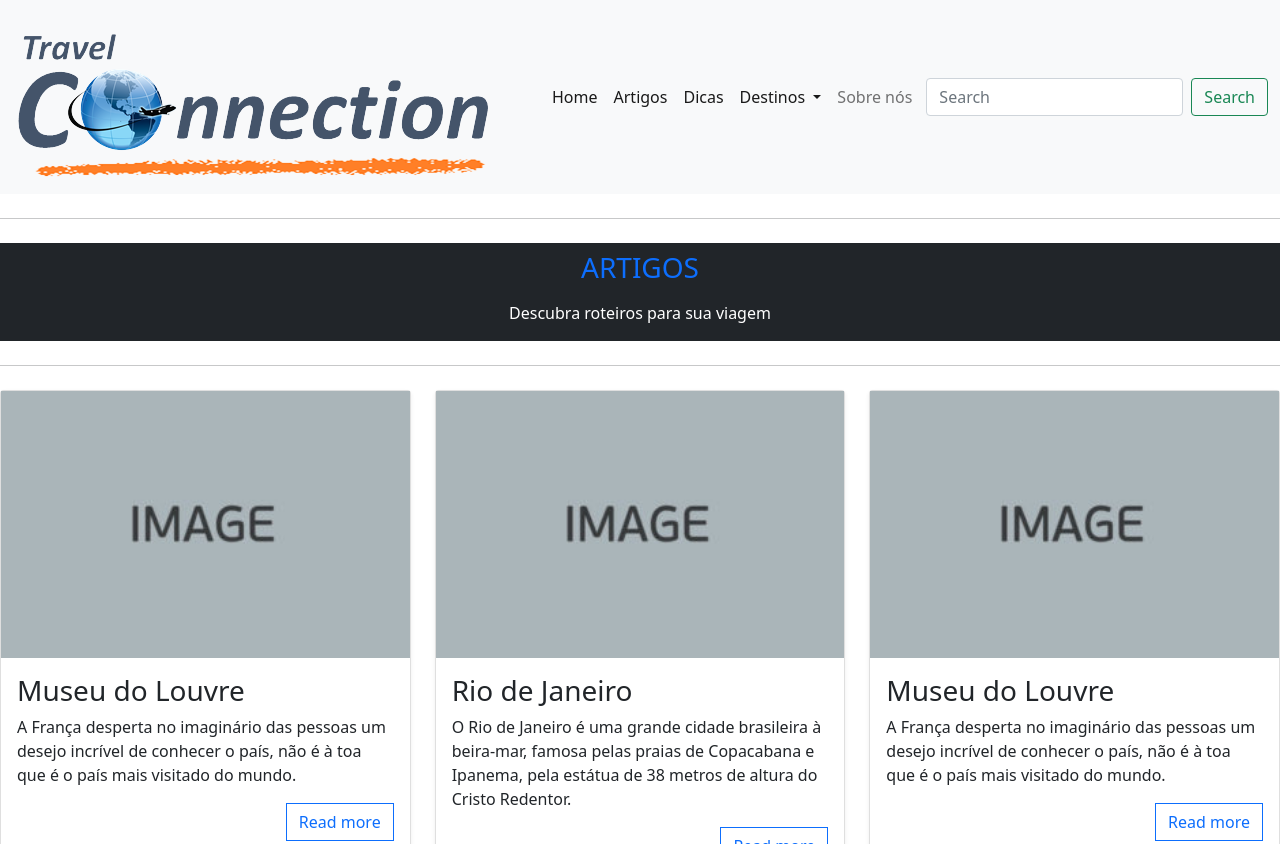
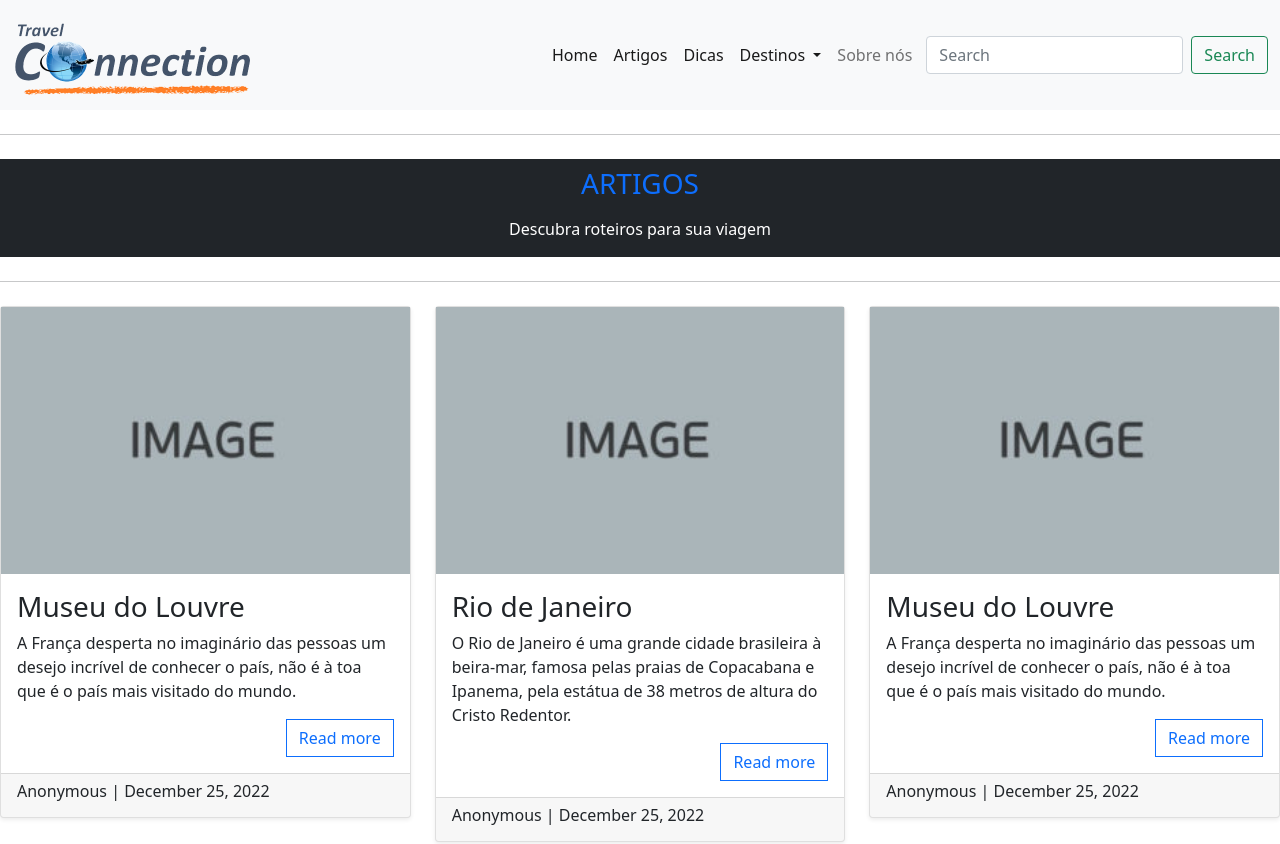
Before and after one commit to hex0x0/travel-connection, a plain HTML site: page artigos.html in a window 1280 px wide. Shown: the top 844 px of the page. Drawn offline with Linux system fonts and the light colour scheme.

Commit message:
Largura da imagem 50% menor

```diff
--- a/artigos.html
+++ b/artigos.html
@@ -24,7 +24,7 @@
       </button>
       <div class="collapse navbar-collapse" id="navbarTogglerDemo01">
         <a class="navbar-brand" href="#">
-          <img class="brand" src="./assets/img/remove.png">
+          <img class="brand" src="./assets/img/remove.png" width="50%">
         </a>
         <ul class="navbar-nav me-auto mb-2 mb-lg-0">
           <li class="nav-item">
```
Also changed, not shown: index.html (+1 -1 lines), sobre.html (+1 -1 lines).
